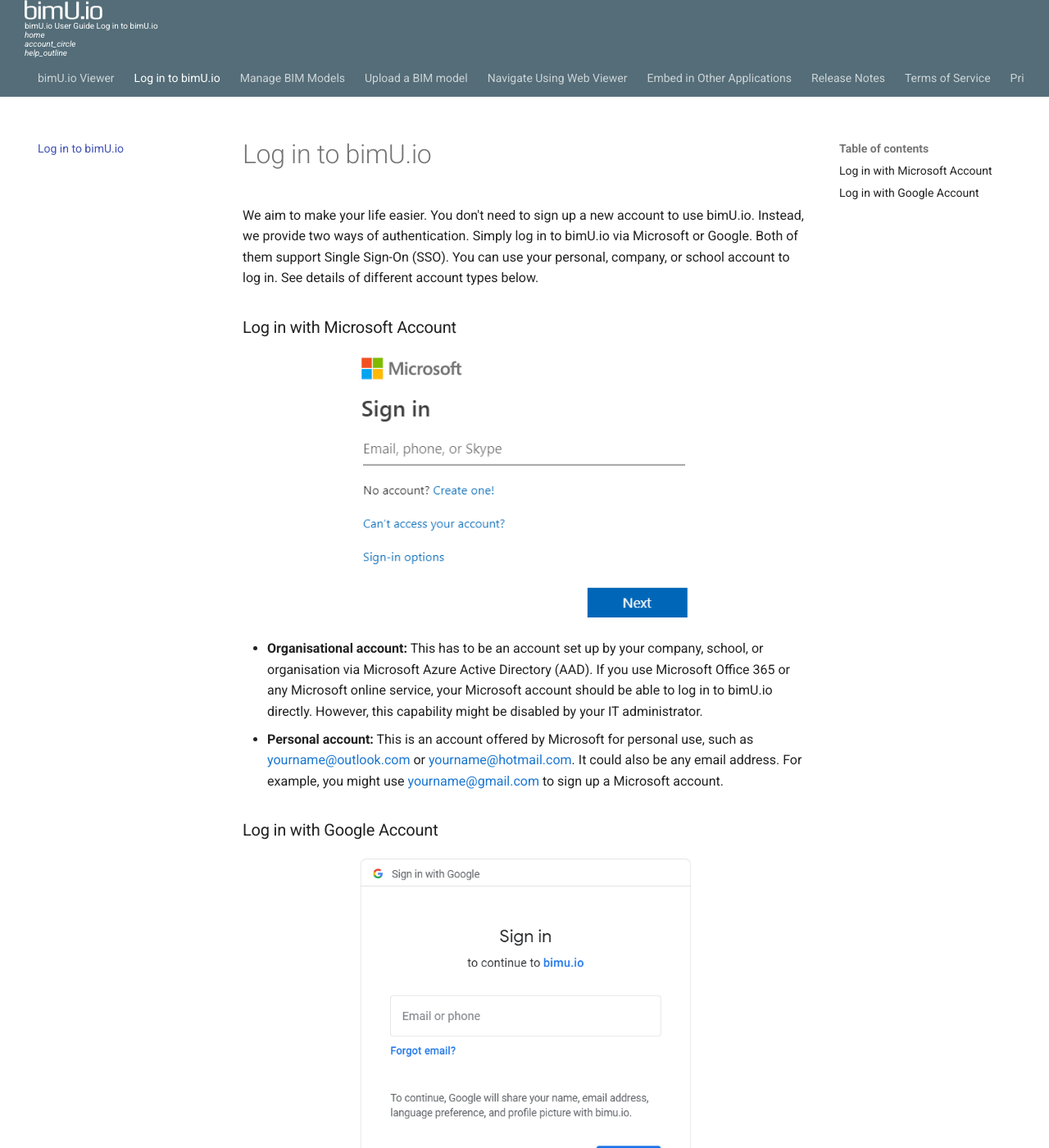
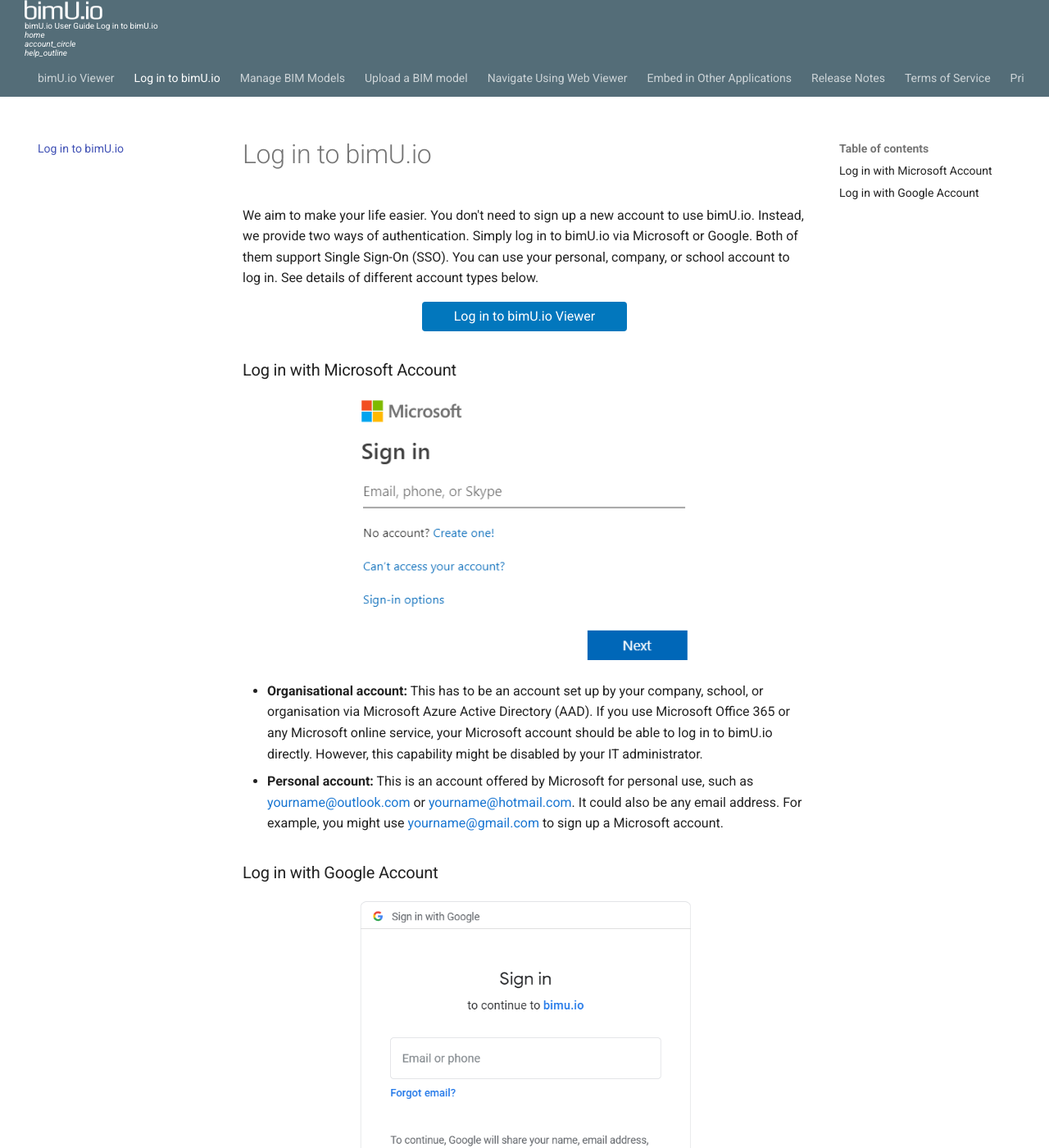
Before and after one commit to Transformosa/bimU.io.Docs, an MkDocs documentation site: the page built from docs/viewer/log-in-to-bimu-viewer.md, in a window 1280 px wide and 1400 px high. Shown: the whole window at 82% size. Built offline with MkDocs 1.6.1 and Material for MkDocs 9.7.7, drawn with Linux system fonts in a browser that asks for light colours; comment, search, counter and statistics services are not loaded; some of the changed text lies outside the part shown.

Commit message:
Added log in buttons and links

```diff
--- a/docs/css/custom.css
+++ b/docs/css/custom.css
@@ -6,3 +6,17 @@
 [data-md-color-primary=blue-grey] .md-typeset a {
     color: #1976D2
 }
+
+.button {
+    width: 250px;
+    text-align: center;
+    background-color: #0277bd;
+    color: #fff !important;
+    padding: 5px;
+    border-radius: 4px;
+    margin-bottom: 30px;
+}
+
+.button:hover {
+    background-color: rgb(1, 83, 132);
+}
--- a/docs/viewer/log-in-to-bimu-viewer.md
+++ b/docs/viewer/log-in-to-bimu-viewer.md
@@ -1,5 +1,7 @@
 # Log in to bimU.io
 We aim to make your life easier. You don't need to sign up a new account to use bimU.io. Instead, we provide two ways of authentication. Simply log in to bimU.io via Microsoft or Google. Both of them support Single Sign-On (SSO). You can use your personal, company, or school account to log in. See details of different account types below.
+
+<a href="https://viewer.bimu.io/" target="_blank" class="button center">Log in to bimU.io Viewer</a>
 
 ### Log in with Microsoft Account
 ![Screenshot](../images/azuread.png){: class="center" style="width:60%"}
--- a/theme/partials/footer.html
+++ b/theme/partials/footer.html
@@ -53,7 +53,11 @@
            |
           <a target="_blank" href="https://support.bimu.io">Support Centre</a>
            |
+          <a target="_blank" href="https://agile.bimu.io">bimU.io Agile</a>
+           |
           <a target="_blank" href="https://viewer.bimu.io">bimU.io Viewer</a>
+           |
+          <a target="_blank" href="https://reality.bimu.io">bimU.io Reality</a>
         </div>
         {% include "partials/social.html" %}
       </div>
--- a/theme/partials/header.html
+++ b/theme/partials/header.html
@@ -46,7 +46,7 @@
             </a>
         </div>
         <div class="md-flex__cell md-flex__cell--shrink">
-          <a href="https://viewer.bimu.io/" target="_blank" title="Log in to bimU.io Viewer" class="md-header-nav__button md-logo">
+          <a href="https://agile.bimu.io/" target="_blank" title="Log in to bimU.io Agile" class="md-header-nav__button md-logo">
               <i class="md-icon">account_circle</i>
           </a>
       </div>
```
Also changed, not shown: docs/agile/overview.md (+2 -0 lines), docs/index.md (+2 -0 lines).
